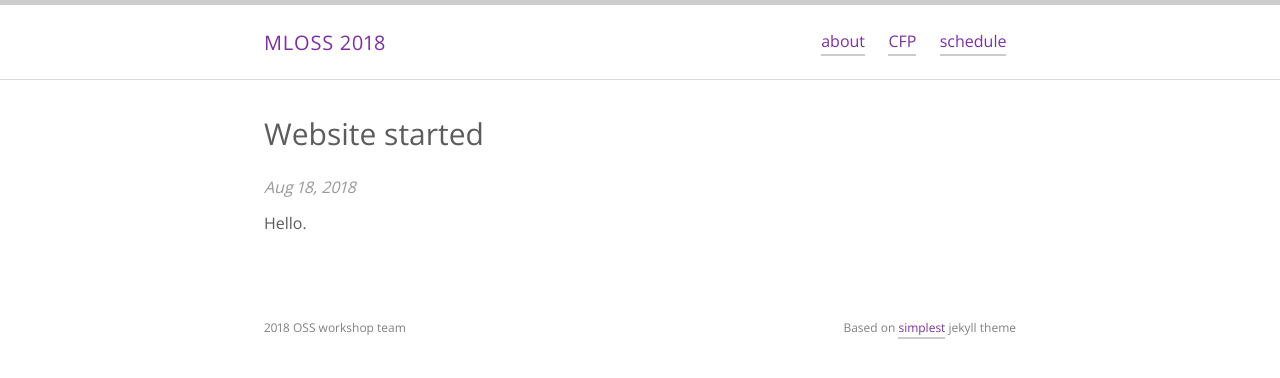
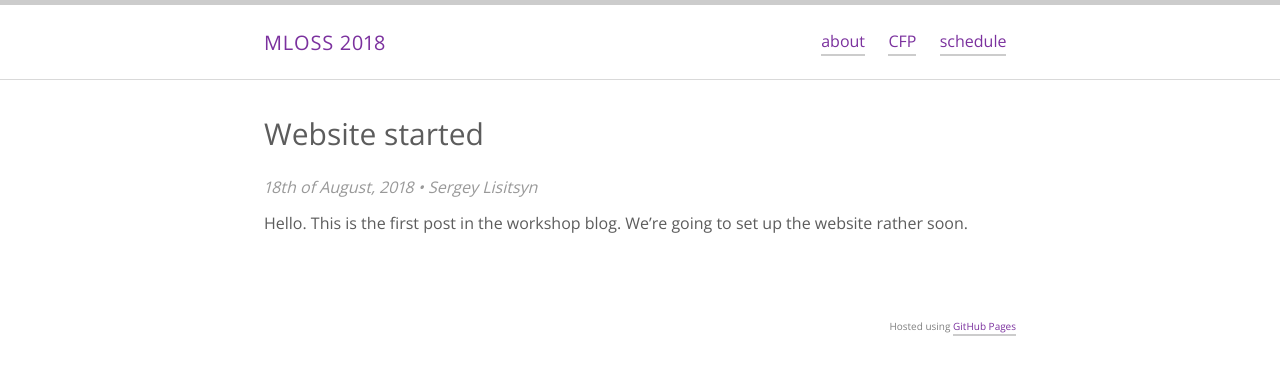
Before and after one commit to nips-2018-oss/nips-2018-oss.github.io, a Jekyll site: the page built from _posts/2018-08-18-initial.markdown, in a window 1280 px wide. Shown: the top 378 px of the page. Built offline with Jekyll 4.4.1, drawn with Linux system fonts in a browser that asks for light colours.

Commit message:
Update view a bit

```diff
--- a/_config.yml
+++ b/_config.yml
@@ -38,3 +38,6 @@ plugins:
 sass:
   sass_dir: assets/scss
   style: compressed # expanded
+
+exclude:
+  - LICENSE.simplest
--- a/_includes/footer.html
+++ b/_includes/footer.html
@@ -1,8 +1,7 @@
 <footer class="site-footer">
   <div class="container">
-    <small class="pull-left">{{ site.time | date: '%Y' }} OSS workshop team</small>
     <small class="pull-right">
-        Based on <a href="https://github.com/nandomoreirame/simplest" target="_blank">simplest</a> jekyll theme
+        <span>Hosted using <a href="https://pages.github.com" target="_blank">GitHub Pages</a></span>
     </small>
   </div>
 </footer>
--- a/_layouts/post.html
+++ b/_layouts/post.html
@@ -5,7 +5,18 @@ layout: default
 <article class="post container" itemscope itemtype="http://schema.org/BlogPosting">
   <header class="post-header">
     <h1 class="post-title" itemprop="name headline">{{ page.title }}</h1>
-    <p class="post-meta"><time datetime="{{ page.date | date_to_xmlschema }}" itemprop="datePublished">{{ page.date | date: "%b %-d, %Y" }}</time>{% if page.author %} • <span itemprop="author" itemscope itemtype="http://schema.org/Person"><span itemprop="name">{{ page.author }}</span></span>{% endif %}</p>
+    <p class="post-meta">
+        <time datetime="{{ page.date | date_to_xmlschema }}" itemprop="datePublished">
+            {% assign day = page.date | date: "%-d"  %}
+                {% case day %}
+                {% when '1' or '21' or '31' %}{{ day }}st
+                {% when '2' or '22' %}{{ day }}nd
+                {% when '3' or '23' %}{{ day }}rd
+                {% else %}{{ day }}th
+            {% endcase %}
+            {{ page.date | date: "of %B, %Y" }}
+        </time>
+        {% if page.author %} • <span itemprop="author" itemscope itemtype="http://schema.org/Person"><span itemprop="name">{{ page.author }}</span></span>{% endif %}</p>
   </header>
   <div class="post-content" itemprop="articleBody">
     {{ content }}
--- a/_posts/2018-08-18-initial.markdown
+++ b/_posts/2018-08-18-initial.markdown
@@ -2,6 +2,7 @@
 layout: post
 title:  "Website started"
 date:   2018-08-18 23:55:48 +0300
+author: Sergey Lisitsyn
 ---
 
-Hello.
+Hello. This is the first post in the workshop blog. We're going to set up the website rather soon.
--- a/assets/scss/_layout.scss
+++ b/assets/scss/_layout.scss
@@ -202,7 +202,7 @@ hr {
 
   small {
     display: block;
-    font-size: 12px;
+    font-size: 10px;
     color: darken($medium-gray-color, 10%);
   }
 }
```
Also changed, not shown: _includes/description.md (+2 -0 lines).
